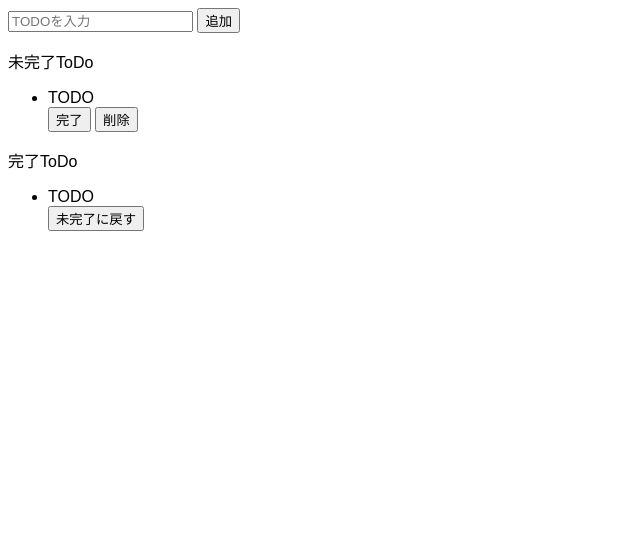
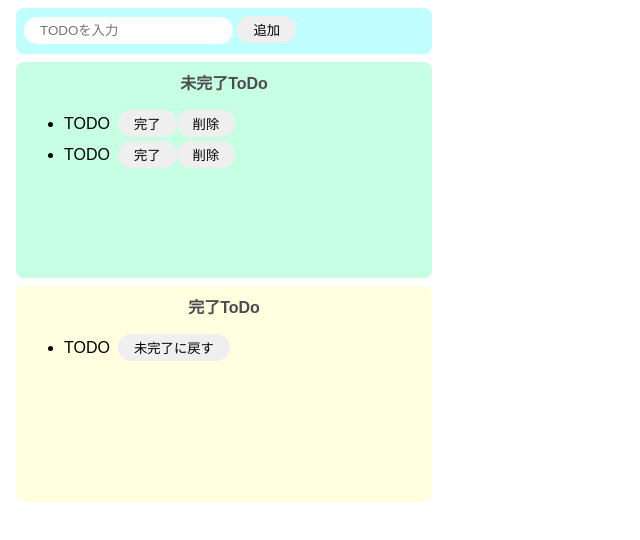
Before and after one commit to i-garasi/todo-vanilla-js, a website built with Parcel: page index.html in a window 1280 px wide. Shown: the whole page, without its empty margins (0-640 px from the left). Built offline with nearby package versions, Linux system fonts and the light colour scheme.

Commit message:
update: styleの適用

```diff
--- a/index.html
+++ b/index.html
@@ -6,24 +6,29 @@
   </head>
 
   <body>
-    <div>
+    <div class="input-area">
       <input type="text" placeholder="TODOを入力" />
       <button>追加</button>
     </div>
-    <div>
-      <p>未完了ToDo</p>
+    <div class="incomplete-area">
+      <p class="title">未完了ToDo</p>
       <ul>
-        <div>
+        <div class="list-row">
+          <li>TODO</li>
+          <button>完了</button>
+          <button>削除</button>
+        </div>
+        <div class="list-row">
           <li>TODO</li>
           <button>完了</button>
           <button>削除</button>
         </div>
       </ul>
     </div>
-    <div>
-      <p>完了ToDo</p>
+    <div class="complete-area">
+      <p class="title">完了ToDo</p>
       <ul>
-        <div>
+        <div class="list-row">
           <li>TODO</li>
           <button>未完了に戻す</button>
         </div>
--- a/src/styles.css
+++ b/src/styles.css
@@ -1,3 +1,68 @@
 body {
   font-family: sans-serif;
 }
+
+input {
+  border-radius: 16px;
+  border: none;
+  outline: none;
+  padding: 6px 16px;
+}
+
+button {
+  border-radius: 16px;
+  border: none;
+  outline: none;
+  padding: 4px 16px;
+}
+
+li {
+  margin-right: 8px;
+}
+
+button:hover {
+  box-shadow: rgba(0, 0, 0, 0.14) 0 5px 8px 2px;
+  transform: translateY(-1px);
+  filter: brightness(110%);
+  cursor: pointer;
+}
+
+.input-area {
+  background-color: #c1ffff;
+  width: 400px;
+  height: 30px;
+  padding: 8px;
+  margin: 8px;
+  border-radius: 8px;
+}
+
+.incomplete-area {
+  background-color: #c6ffe2;
+  width: 400px;
+  min-height: 200px;
+  padding: 8px;
+  margin: 8px;
+  border-radius: 8px;
+}
+
+.complete-area {
+  background-color: #ffffe0;
+  width: 400px;
+  min-height: 200px;
+  padding: 8px;
+  margin: 8px;
+  border-radius: 8px;
+}
+
+.title {
+  text-align: center;
+  margin-top: 0;
+  font-weight: bold;
+  color: #4c4c4c;
+}
+
+.list-row {
+  display: flex;
+  align-items: center;
+  padding-bottom: 4px;
+}
```
